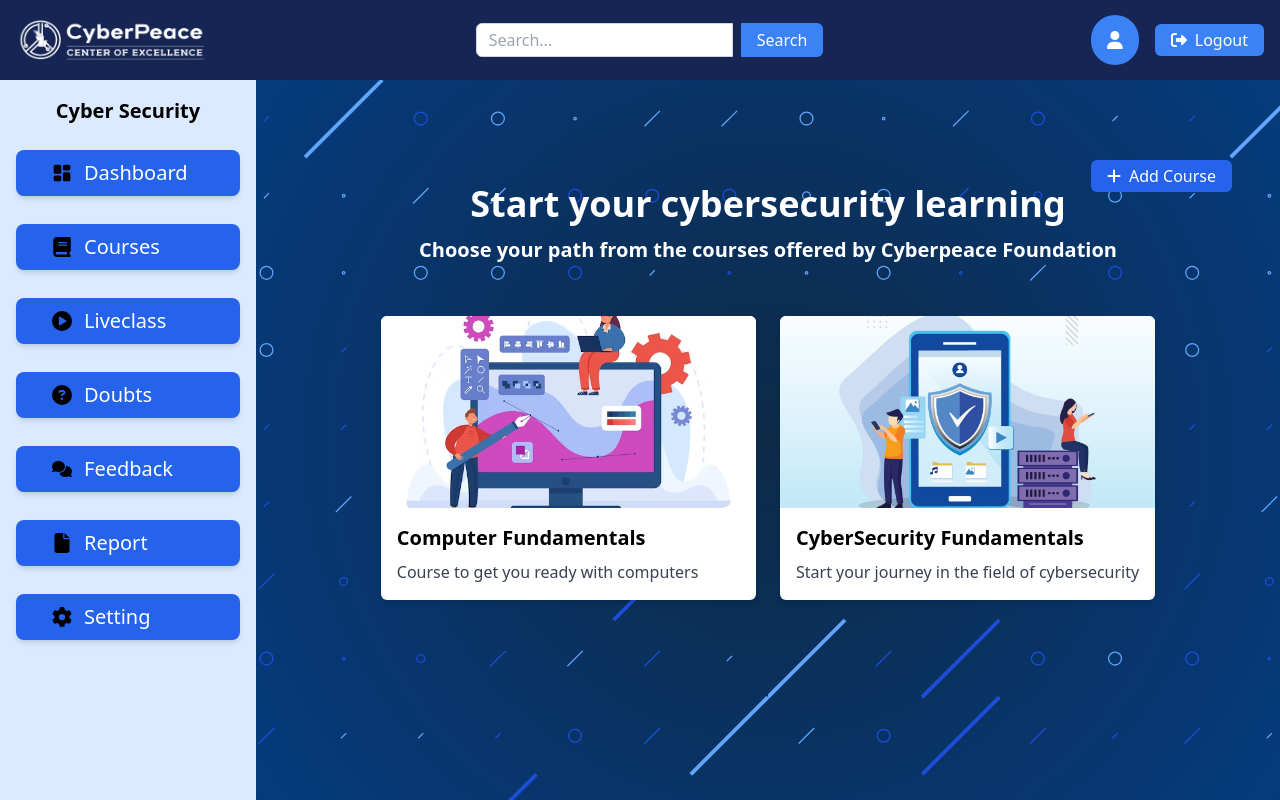
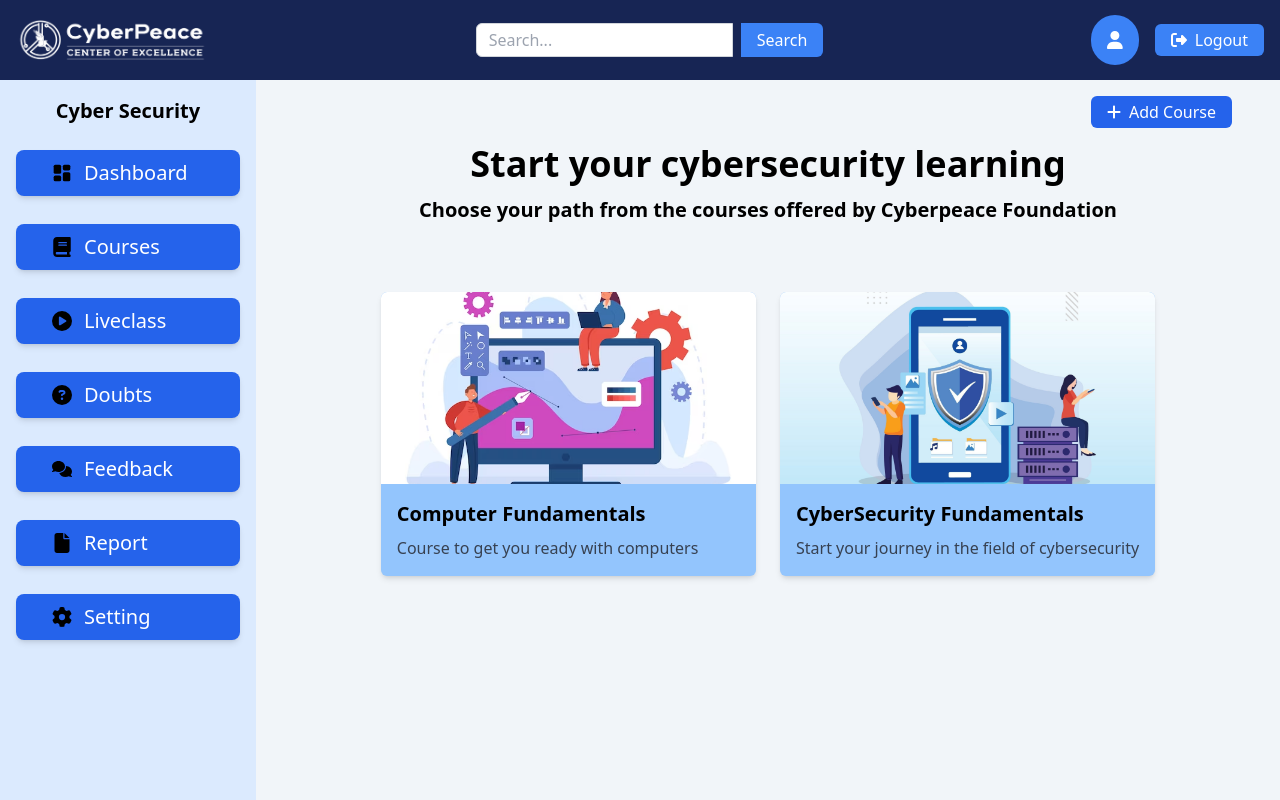
Before and after one commit to ROSHNEEGOUDA/CyberPeace_Dash, a React (Vite) app: page /module in a window 1280 px wide. Built offline with nearby package versions, Linux system fonts and the light colour scheme.

Commit message:
change the background of the course page, module page

```diff
--- a/src/components/Cm1.jsx
+++ b/src/components/Cm1.jsx
@@ -13,7 +13,7 @@
   };
 
   return (
-    <div className="flex flex-col lg:flex-row ">
+    <div className="flex flex-col lg:flex-row bg-slate-100 ">
       <div className="lg:w-1/4 flex flex-col gap-4 items-center h-96  mt-12 mr-1 rounded-2xl border-gray-200 p-4">
         <div
           className={`bg-white border-blue-500 border-2 w-40 h-10 mb-6 mt-2  rounded-md justify-center items-center flex font-medium hover:bg-blue-500 hover:text-white hover:transition cursor-pointer transform transition-transform hover:scale-105`}
--- a/src/components/Featuredcompf.jsx
+++ b/src/components/Featuredcompf.jsx
@@ -1,4 +1,4 @@
-import React, { useState, useEffect } from "react";
+import React, { useState } from "react";
 import { Link } from "react-router-dom";
 import { FontAwesomeIcon } from "@fortawesome/react-fontawesome";
 import { faPlus, faTimes } from "@fortawesome/free-solid-svg-icons";
@@ -65,25 +65,16 @@
 
   const allCourses = [...initialCourses, ...discussions];
 
-  useEffect(() => {
-    document.title = 'Computer Fundamentals';
-    const originalBackground = document.body.className;
-    document.body.className = 'bg-gradient-animation';
-    return () => {
-      document.body.className = originalBackground;
-    };
-  }, []);
-
   return (
-    <div>
+    <div className="bg-slate-100 min-h-screen">
       {/* Main Content */}
-      <div className={`absolute top-16 right-6 z-10 mt-16 flex flex-col md:flex-row items-center justify-center`}>
+      <div className={`absolute top-10 right-6 z-10 mt-16 flex flex-col md:flex-row items-center justify-center `}>
         <button className="bg-blue-600 text-white py-1 px-4 rounded-md mx-7 hover:bg-blue-700 flex items-center transition-colors duration-300" onClick={toggleDropdown}>
           <FontAwesomeIcon icon={faPlus} className="mr-2" />
           Add Module
         </button>
         {showDropdown && (
-          <div className="absolute top-12 md:top-12 bg-white shadow-md py-2 px-14 rounded-md z-20">
+          <div className="absolute top-12 md:top-10 bg-blue-200 shadow-lg py-2 px-14 rounded-md z-20">
             <p className="cursor-pointer hover:text-blue-600 mb-2" onClick={() => handleOptionClick("New")}>New</p>
             <p className="cursor-pointer hover:text-blue-600 mb-2" onClick={() => handleOptionClick("Delete")}>Delete</p>
           </div>
@@ -139,7 +130,7 @@
       {/* Main Content */}
       <div>
         <center>
-          <h1 className="text-5xl mt-10 font-Helvetica font-bold text-white">
+          <h1 className="text-5xl mt-10 font-Helvetica font-bold text-black">
             Computer Fundamentals
           </h1>
           <h2 className="text-2xl mt-5 font-Helvetica text-black font-[500]">
@@ -164,7 +155,7 @@
           ))}
 
           {/* Hardcoded Course Cards */}
-          <Link to="/cm1" className="w-11/12 ml-6 block bg-white shadow-md rounded-md overflow-hidden transform transition duration-300 hover:scale-105">
+          <Link to="/cm1" className="w-11/12 ml-6 block bg-blue-200 shadow-md rounded-md overflow-hidden transform transition duration-300 hover:scale-105">
             <div className="p-4 flex items-center">
               <div className="flex-1">
                 <h2 className="text-xl font-bold mb-2">Module 1</h2>
@@ -175,7 +166,7 @@
           </Link>
 
           {/* Card 2 */}
-          <Link to="/cm" className="w-11/12 ml-6 block bg-white shadow-md rounded-md overflow-hidden transform transition duration-300 hover:scale-105">
+          <Link to="/cm" className="w-11/12 ml-6 block bg-blue-200 shadow-md rounded-md overflow-hidden transform transition duration-300 hover:scale-105">
             <div className="p-4 flex items-center">
               <div className="flex-1">
                 <h2 className="text-xl font-bold mb-2">Module 2</h2>
@@ -186,7 +177,7 @@
           </Link>
 
           {/* Card 3 */}
-          <Link to="/cm" className="w-11/12 ml-6 block bg-white shadow-md rounded-md overflow-hidden transform transition duration-300 hover:scale-105">
+          <Link to="/cm" className="w-11/12 ml-6 block bg-blue-200 shadow-md rounded-md overflow-hidden transform transition duration-300 hover:scale-105">
             <div className="p-4 flex items-center">
               <div className="flex-1">
                 <h2 className="text-xl font-bold mb-2">Module 3</h2>
--- a/src/components/Module.jsx
+++ b/src/components/Module.jsx
@@ -71,14 +71,14 @@
   const isTabletOrMobile = useMediaQuery({ maxWidth: 1024 });
 
   return (
-    <div className="flex flex-col relative mb-5" style={{ width: "100%", height: "100%", backgroundImage: `url(${sprinkleSvg})`, backgroundSize: 'cover', backgroundPosition: 'center', zIndex: 0 }}>
-      <div className={`absolute top-${isTabletOrMobile ? '5' : '16'} right-5 md:right-${isTabletOrMobile ? '5' : '6'} z-10 mt-4 flex flex-col md:flex-row items-center justify-center`}>
+    <div className="flex flex-col relative mb-5 bg-slate-100 h-full" >
+      <div className={`absolute top-${isTabletOrMobile ? '5' : '9'} right-5 md:right-${isTabletOrMobile ? '5' : '9'} z-10 mt-4 flex flex-col md:flex-row items-center justify-center`}>
         <button className="bg-blue-600 text-white py-1 px-4 rounded-md mx-7 hover:bg-blue-700 flex items-center transition-colors duration-300" onClick={toggleDropdown}>
           <FontAwesomeIcon icon={faPlus} className="mr-2" />
           Add Course
         </button>
         {showDropdown && (
-          <div className="absolute top-12 md:top-12 bg-white shadow-md py-2 px-14 rounded-md z-20">
+          <div className="absolute top-12 md:top-12 bg-blue-200 shadow-lg py-2 px-14 rounded-md z-20">
             <p className="cursor-pointer hover:text-blue-600 mb-2" onClick={() => handleOptionClick("New")}>New</p>
             <p className="cursor-pointer hover:text-blue-600 mb-2" onClick={() => handleOptionClick("Update")}>Update</p>
             <p className="cursor-pointer hover:text-blue-600" onClick={() => handleOptionClick("Delete")}>Delete</p>
@@ -131,9 +131,9 @@
       )}
 
       <div className="container mx-auto px-4 relative z-0 flex flex-col justify-center items-center">
-        <div className="text-center my-10">
-          <h1 className="text-3xl md:text-4xl font-bold font-Helvetica text-white mt-16">Start your cybersecurity learning</h1>
-          <h2 className="text-lg md:text-xl font-bold font-Arial text-white mt-3">Choose your path from the courses offered by Cyberpeace Foundation</h2>
+        <div className="text-center mb-14">
+          <h1 className="text-3xl md:text-4xl font-bold font-Helvetica text-black mt-16">Start your cybersecurity learning</h1>
+          <h2 className="text-lg md:text-xl font-bold font-Arial text-black mt-3">Choose your path from the courses offered by Cyberpeace Foundation</h2>
         </div>
 
         <div className="grid grid-cols-1 md:grid-cols-2 lg:grid-cols-2 gap-6 mt-2 md:mt-3">
@@ -148,7 +148,7 @@
           ))}
 
           <Link to="/Featuredcompf" className="block">
-            <div className="overflow-hidden bg-white shadow-md rounded-md transition duration-300 ease-in-out transform hover:scale-105 group">
+            <div className="overflow-hidden bg-blue-300 shadow-md rounded-md transition duration-300 ease-in-out transform hover:scale-105 group">
               <img src={cf} alt="Computer Fundamentals" className="w-full h-48 object-cover" />
               <div className="p-4">
                 <h2 className="text-xl font-bold mb-2">Computer Fundamentals</h2>
@@ -158,7 +158,7 @@
           </Link>
 
           <Link to="/Featuredcyber" className="block">
-            <div className="overflow-hidden bg-white shadow-md rounded-md transition duration-300 ease-in-out transform hover:scale-105 group">
+            <div className="overflow-hidden bg-blue-300 shadow-md rounded-md transition duration-300 ease-in-out transform hover:scale-105 group">
               <img src={cybsec} alt="CyberSecurity Fundamentals" className="w-full h-48 object-cover" />
               <div className="p-4">
                 <h2 className="text-xl font-bold mb-2">CyberSecurity Fundamentals</h2>
```
